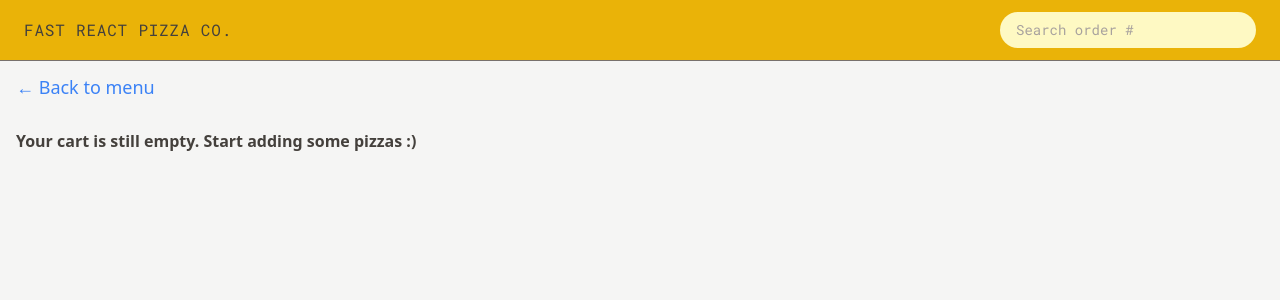
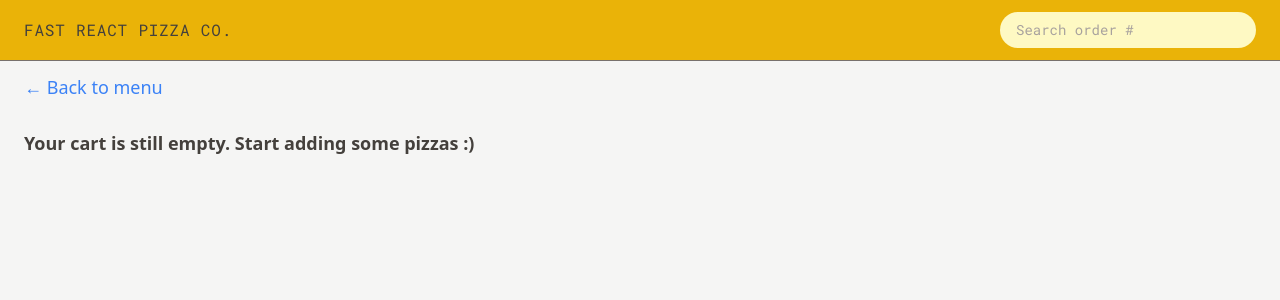
Before and after one commit to zacktam12/PizzaFlow, a React (Vite) app: page /order/new in a window 1280 px wide. Shown: the top 300 px of the page. Built offline with nearby package versions, Linux system fonts and the light colour scheme.

Commit message:
style: update layout and text size in EmptyCart component for enhanced readability

```diff
--- a/src/features/cart/EmptyCart.jsx
+++ b/src/features/cart/EmptyCart.jsx
@@ -2,9 +2,9 @@ import LinkButton from "../../ui/LinkButton";
 
 function EmptyCart() {
   return (
-    <div className="px-4 py-3">
+    <div className="px-4 py-3 sm:px-6">
       <LinkButton to="/menu">&larr; Back to menu</LinkButton>
-      <p className="mt-7 font-semibold">
+      <p className="mt-6 text-base font-semibold sm:mt-7 sm:text-lg">
         Your cart is still empty. Start adding some pizzas :)
       </p>
     </div>
```
